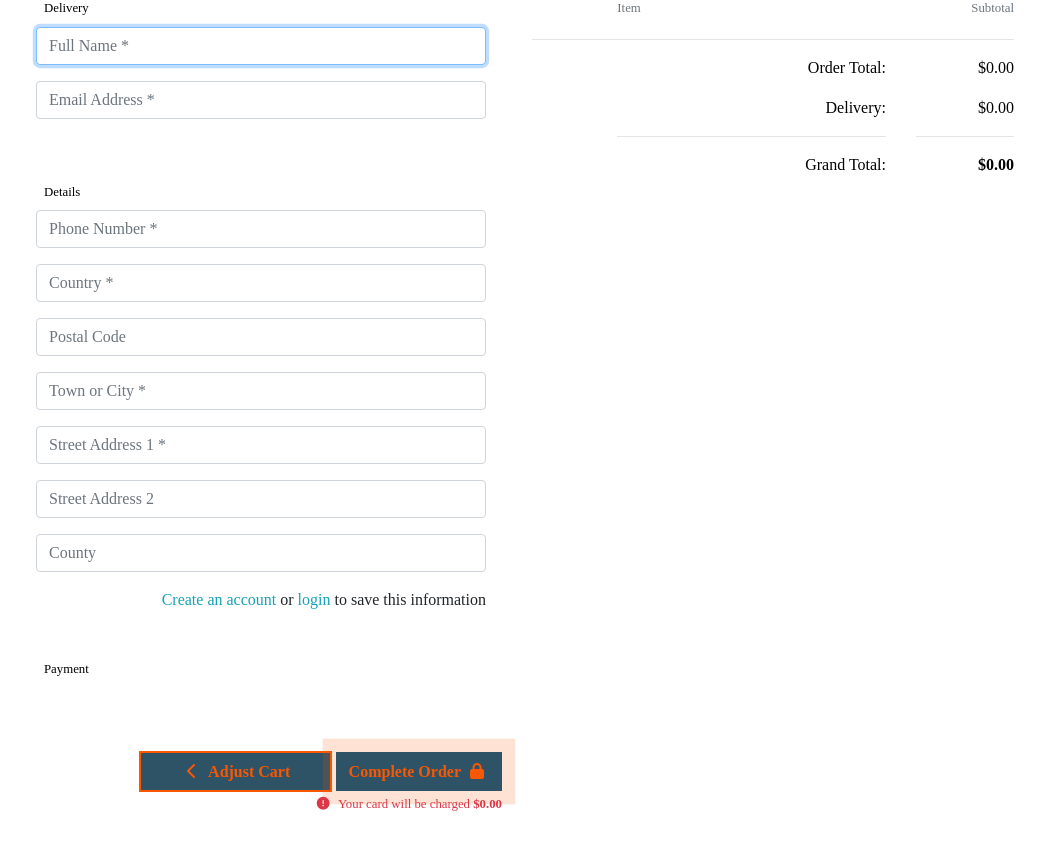
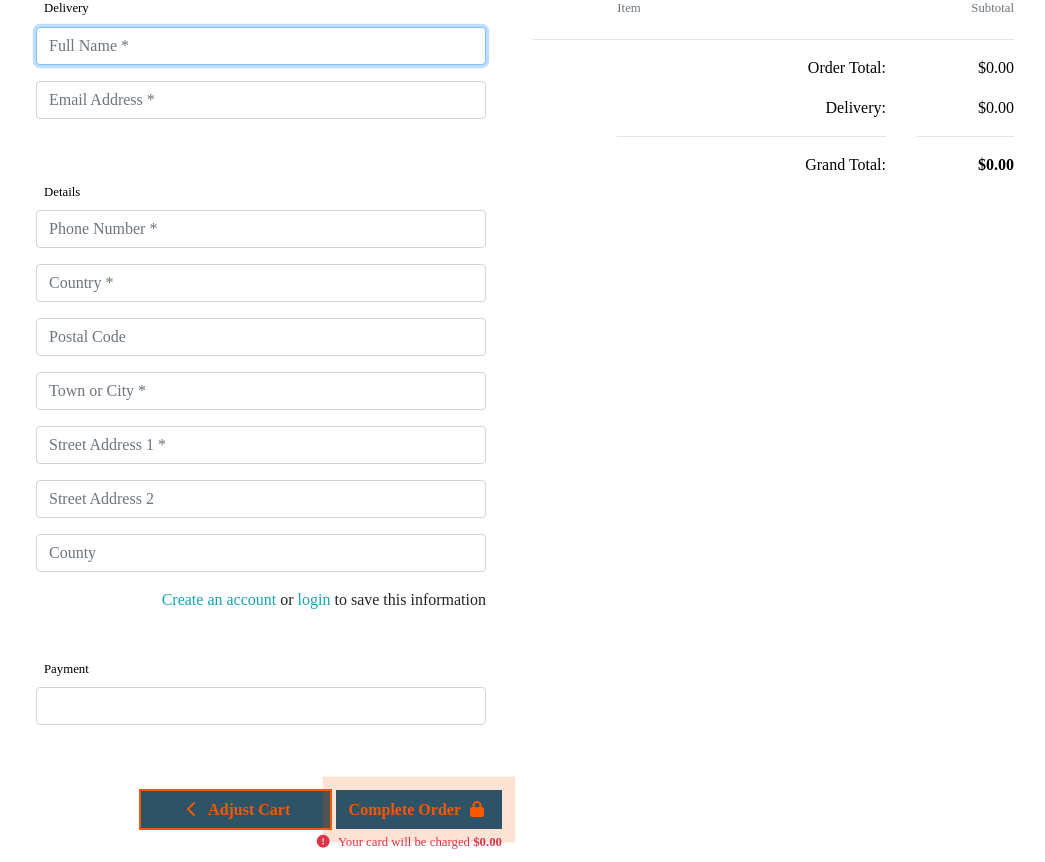
Before and after one commit to kenweechin/the_grind_house, a Django app: template checkout/templates/checkout/checkout.html in a window 1280 px wide. Shown: the part 317-1179 px from the top of the page, without its empty margins (123-1168 px from the left). Before the commit the page ends 1128 px from the top, so only its background shows below. Run offline with Django 3.2, Linux system fonts and the light colour scheme; the template is opened without the code that fills it: values that come from a table or form of the project are taken from there, others are empty; some libraries are stand-ins or nearby versions.

Commit message:
Added form control class to the stripe element in the checkout page

```diff
--- a/checkout/templates/checkout/checkout.html
+++ b/checkout/templates/checkout/checkout.html
@@ -105,7 +105,7 @@
                     <fieldset class="px-3">
                         <legend class="fieldset-label small text-black px-2 w-auto">Payment</legend>
                         <!-- A Stripe card element will go here -->
-                        <div class="mb-3" id="card-element"></div>
+                        <div class="mb-3 form-control" id="card-element"></div>
 
                         <!-- Used to display form errors -->
                         <div class="mb-3 text-danger" id="card-errors" role="alert"></div>
```
